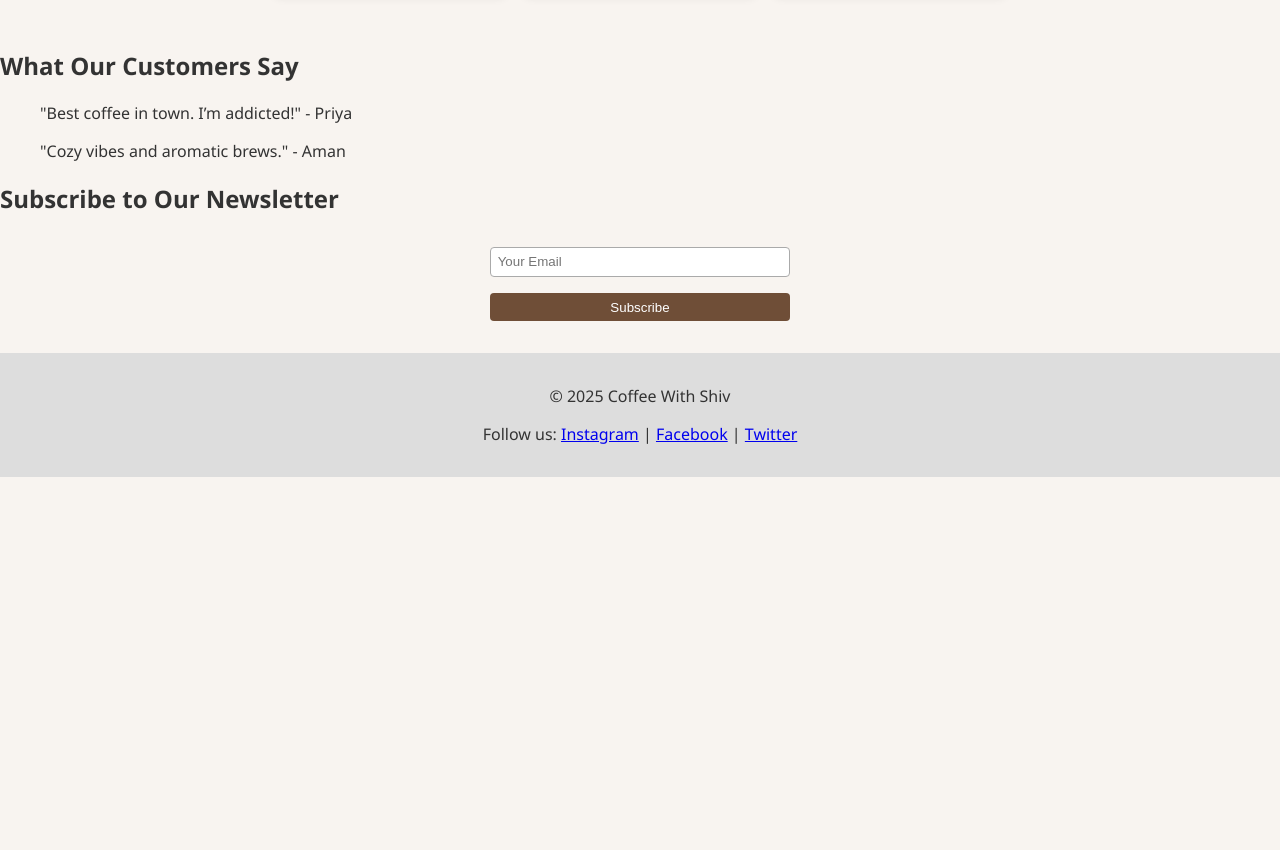
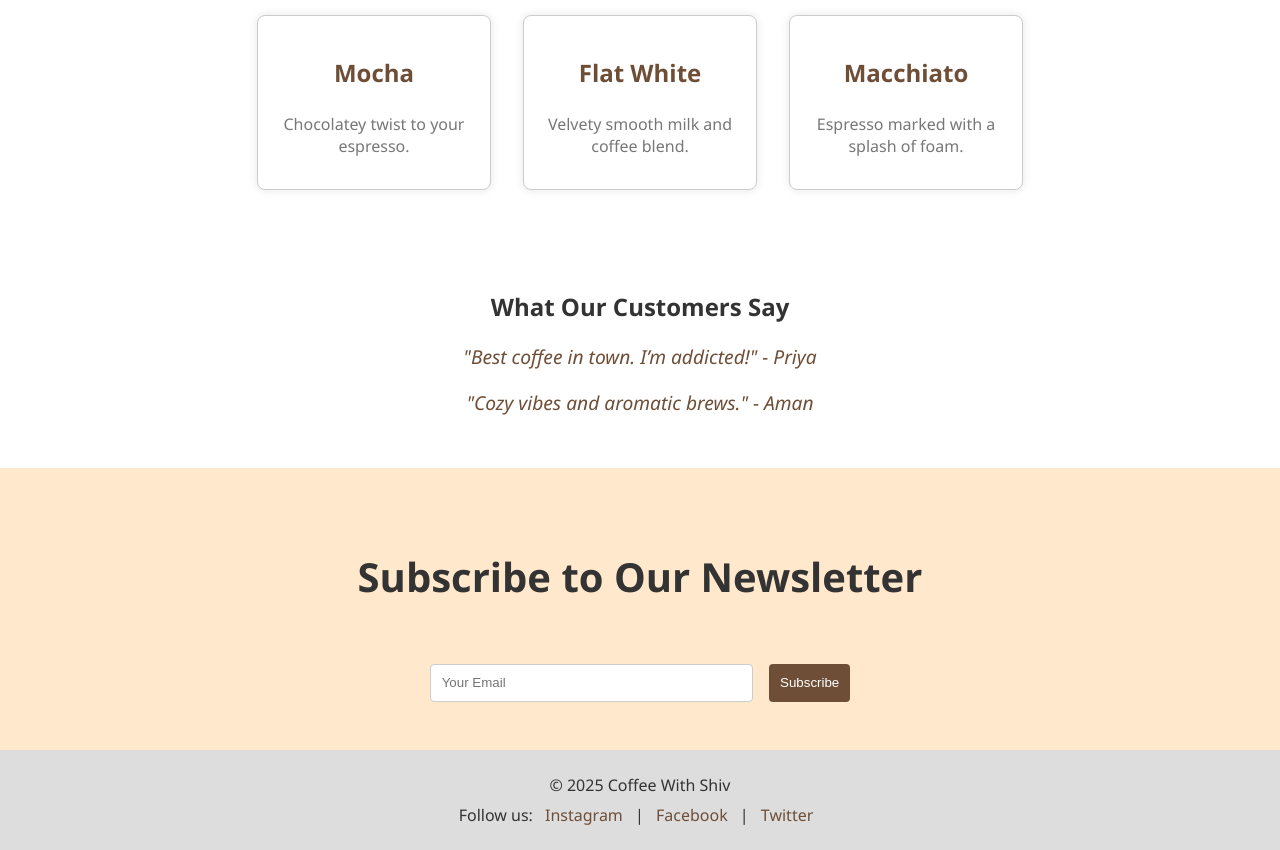
Before and after one commit to imshivsagar/Coffeewithshiv, a plain HTML site: page index.html in a window 1280 px wide. Shown: the part 579-1429 px from the top of the page. Before the commit the page ends 1056 px from the top, so only its background shows below. Drawn offline with Linux system fonts and the light colour scheme.

Commit message:
Update style.css

```diff
--- a/style.css
+++ b/style.css
@@ -1,3 +1,4 @@
+/* General Styles */
 body {
   font-family: 'Segoe UI', sans-serif;
   margin: 0;
@@ -19,53 +20,155 @@ nav a {
   text-decoration: none;
 }
 
+footer {
+  text-align: center;
+  padding: 1em;
+  background: #ddd;
+}
+
+/* Hero Section */
 .hero {
   text-align: center;
   padding: 2em;
   background: #ffe8cc;
 }
 
+.hero h2 {
+  font-size: 2.5em;
+  margin-bottom: 1em;
+}
+
+.hero p {
+  font-size: 1.2em;
+  color: #6f4e37;
+}
+
+/* Featured Coffees Section */
+.featured {
+  background: #fff;
+  padding: 3em 0;
+  text-align: center;
+}
+
+.featured h2 {
+  font-size: 2.5em;
+  margin-bottom: 2em;
+}
+
 .grid {
   display: flex;
   flex-wrap: wrap;
   justify-content: center;
-  padding: 2em;
-  gap: 1em;
+  gap: 2em;
 }
 
 .card {
-  background: white;
+  background: #fff;
   padding: 1em;
   border: 1px solid #ccc;
   border-radius: 8px;
   width: 200px;
-  box-shadow: 0 0 10px rgba(0,0,0,0.1);
+  box-shadow: 0 0 10px rgba(0, 0, 0, 0.1);
+  text-align: center;
 }
 
-form {
-  display: flex;
-  flex-direction: column;
-  gap: 1em;
-  max-width: 300px;
-  margin: 2em auto;
+.card h3 {
+  font-size: 1.5em;
+  color: #6f4e37;
 }
 
-input, textarea {
-  padding: 0.5em;
-  border: 1px solid #aaa;
-  border-radius: 4px;
+.card p {
+  color: #777;
 }
 
-button {
+/* Reviews Section */
+.reviews {
+  background: #fff;
+  padding: 2em;
+  text-align: center;
+}
+
+.reviews blockquote {
+  font-size: 1.2em;
+  color: #6f4e37;
+  margin: 1em 0;
+  font-style: italic;
+}
+
+/* Newsletter Section */
+.newsletter {
+  background: #ffe8cc;
+  padding: 3em 0;
+  text-align: center;
+}
+
+.newsletter h2 {
+  font-size: 2.5em;
+  margin-bottom: 1.5em;
+}
+
+.newsletter form {
+  display: flex;
+  justify-content: center;
+  gap: 1em;
+}
+
+.newsletter input {
+  padding: 0.8em;
+  border: 1px solid #ccc;
+  border-radius: 4px;
+  width: 300px;
+}
+
+.newsletter button {
+  padding: 0.8em;
   background: #6f4e37;
   color: white;
-  padding: 0.5em;
   border: none;
   border-radius: 4px;
+  cursor: pointer;
 }
 
-footer {
-  text-align: center;
-  padding: 1em;
-  background: #ddd;
+/* Footer */
+footer p {
+  margin: 0.5em 0;
 }
+
+footer a {
+  color: #6f4e37;
+  text-decoration: none;
+  margin: 0 0.5em;
+}
+
+footer a:hover {
+  text-decoration: underline;
+}
+
+/* Responsive Styles */
+@media (max-width: 768px) {
+  .grid {
+    flex-direction: column;
+    gap: 1.5em;
+  }
+
+  .hero h2 {
+    font-size: 2em;
+  }
+
+  .hero p {
+    font-size: 1em;
+  }
+
+  .newsletter form {
+    flex-direction: column;
+    gap: 1em;
+  }
+
+  .newsletter input {
+    width: 100%;
+  }
+
+  .newsletter button {
+    width: 100%;
+  }
+}
```
